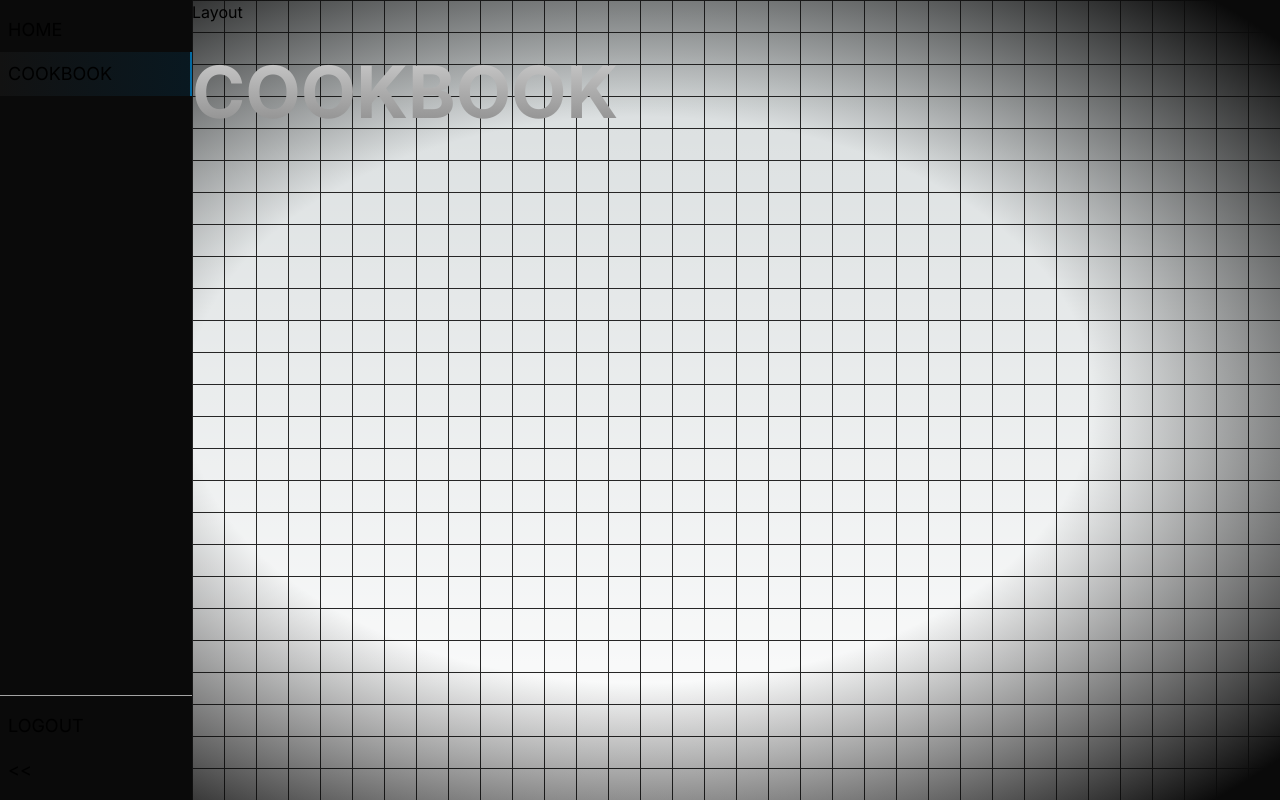
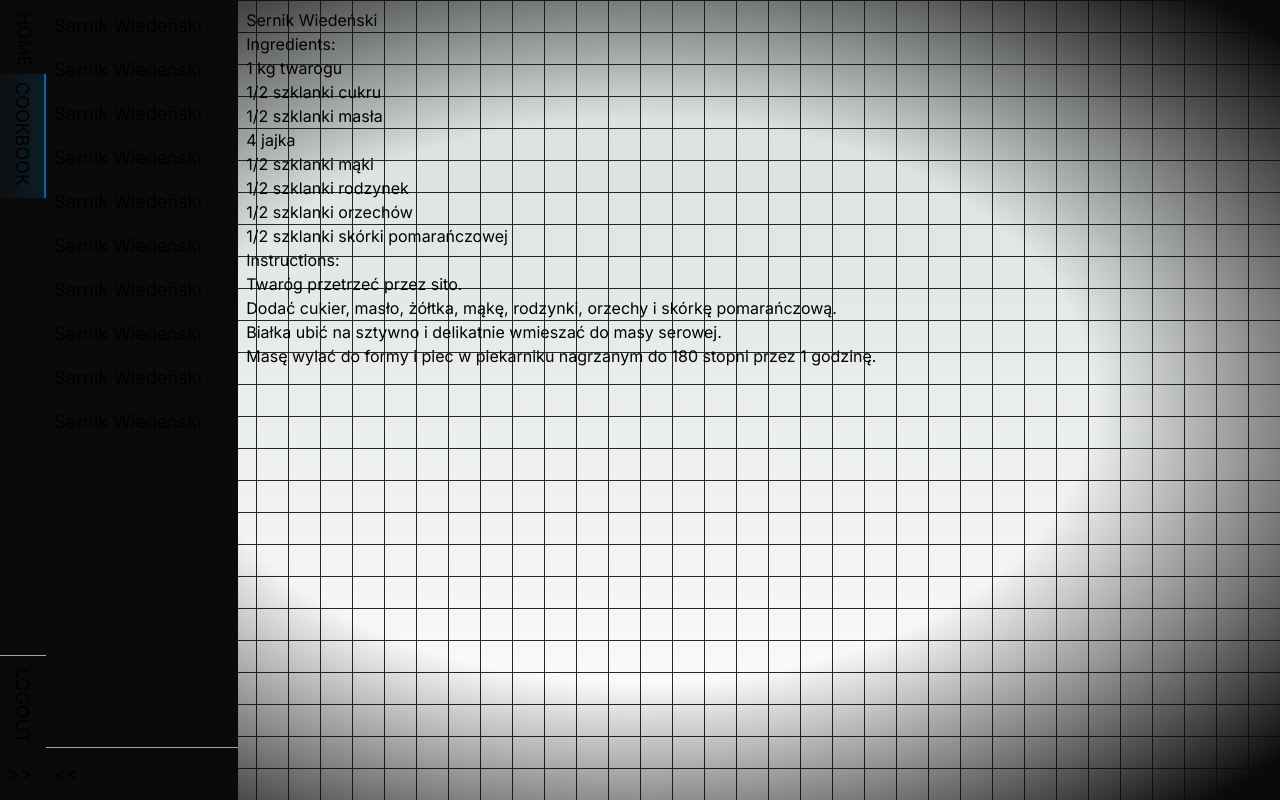
Before and after one commit to TheWinci/dot-dev, a Next.js app: page /app/cookbook in a window 1280 px wide. Built offline with nearby package versions, Linux system fonts and the light colour scheme.

Commit message:
refactor: 💡 refactored navigation

```diff
--- /dev/null
+++ b/app/app/cookbook/[...name]/page.tsx
@@ -0,0 +1,49 @@
+import React from "react";
+
+interface RecipeProps {
+  title: string;
+  ingredients: string[];
+  instructions: string[];
+}
+
+const defaultProps: RecipeProps = {
+  title: "Sernik Wiedeński",
+  ingredients: [
+    "1 kg twarogu",
+    "1/2 szklanki cukru",
+    "1/2 szklanki masła",
+    "4 jajka",
+    "1/2 szklanki mąki",
+    "1/2 szklanki rodzynek",
+    "1/2 szklanki orzechów",
+    "1/2 szklanki skórki pomarańczowej",
+  ],
+  instructions: [
+    "Twaróg przetrzeć przez sito.",
+    "Dodać cukier, masło, żółtka, mąkę, rodzynki, orzechy i skórkę pomarańczową.",
+    "Białka ubić na sztywno i delikatnie wmieszać do masy serowej.",
+    "Masę wylać do formy i piec w piekarniku nagrzanym do 180 stopni przez 1 godzinę.",
+  ],
+};
+
+function Recipe({ title = defaultProps.title, ingredients = defaultProps.ingredients, instructions = defaultProps.instructions }: RecipeProps) {
+  return (
+    <div className="m-2">
+      <h2>{title}</h2>
+      <h3>Ingredients:</h3>
+      <ul>
+        {ingredients.map((ingredient, index) => (
+          <li key={index}>{ingredient}</li>
+        ))}
+      </ul>
+      <h3>Instructions:</h3>
+      <ol>
+        {instructions.map((instruction, index) => (
+          <li key={index}>{instruction}</li>
+        ))}
+      </ol>
+    </div>
+  );
+}
+
+export default Recipe;
--- a/app/app/cookbook/layout.tsx
+++ b/app/app/cookbook/layout.tsx
@@ -1,9 +1,28 @@
 import React, { PropsWithChildren } from "react";
+import Navigation from "../navigation";
+
+const recipesConfig = [
+  { label: "Sernik Wiedeński", path: "/app/cookbook/sernik-wiedenski" },
+  { label: "Sernik Wiedeński", path: "/app/cookbook/sernik-wiedenski" },
+  { label: "Sernik Wiedeński", path: "/app/cookbook/sernik-wiedenski" },
+  { label: "Sernik Wiedeński", path: "/app/cookbook/sernik-wiedenski" },
+  { label: "Sernik Wiedeński", path: "/app/cookbook/sernik-wiedenski" },
+  { label: "Sernik Wiedeński", path: "/app/cookbook/sernik-wiedenski" },
+  { label: "Sernik Wiedeński", path: "/app/cookbook/sernik-wiedenski" },
+  { label: "Sernik Wiedeński", path: "/app/cookbook/sernik-wiedenski" },
+  { label: "Sernik Wiedeński", path: "/app/cookbook/sernik-wiedenski" },
+  { label: "Sernik Wiedeński", path: "/app/cookbook/sernik-wiedenski" },
+];
 
 function Layout({ children }: PropsWithChildren) {
   return (
-    <div className="">
-      Layout
+    <div className="flex h-full w-full flex-row">
+      <Navigation
+        config={recipesConfig}
+        expanded
+        accent="border-orange-700 from-orange-700/20"
+        footer={false}
+      />
       {children}
     </div>
   );
--- a/app/app/cookbook/page.tsx
+++ b/app/app/cookbook/page.tsx
@@ -2,9 +2,9 @@ import React from "react";
 
 function Page() {
   return (
-    <p className="relative z-20 bg-gradient-to-b from-neutral-200 to-neutral-500 bg-clip-text py-8 text-4xl font-bold text-transparent sm:text-7xl">
-      COOKBOOK
-    </p>
+    <div className="bg-green-900/50 w-full h-full">
+      {"COOKBOOK"}
+    </div>
   );
 }
 
--- a/app/app/layout.tsx
+++ b/app/app/layout.tsx
@@ -6,15 +6,18 @@ export const metadata: Metadata = {
   title: "winci.dev",
   description: "Generated by create next app",
 };
+import { NavigationConfig } from "./navigation"; // Import the missing NavigationConfig type
+
+const navigationConfig: NavigationConfig[] = [
+  { label: "COOKBOOK", path: "/app/cookbook" },
+];
 
 export default function Layout({ children }: PropsWithChildren) {
   return (
-    <div className="bg-grid h-full w-full">
+    <div className="h-full w-full bg-grid">
       <div className="relative flex h-full w-full">
-        <Navigation />
-        <div className="flex w-full overflow-hidden">
-          {children}
-        </div>
+        <Navigation header footer accent="sky-700" config={navigationConfig}/>
+        <div className="flex w-full overflow-hidden">{children}</div>
       </div>
     </div>
   );
--- a/app/app/navigation.tsx
+++ b/app/app/navigation.tsx
@@ -4,76 +4,109 @@ import { logout } from "@/libs/auth";
 import { cn } from "@/utils/cn";
 import Link from "next/link";
 import { usePathname, useRouter } from "next/navigation";
-import React, { HTMLProps, PropsWithChildren, useState } from "react";
+import React, {
+  HTMLProps,
+  PropsWithChildren,
+  useCallback,
+  useMemo,
+  useState,
+} from "react";
 
-function Navigation() {
-  const router = useRouter();
-  const [isExpanded, setIsExpanded] = useState(true);
+export type NavigationConfig = {
+  label: string;
+  path: string;
+};
+export type NavigationProps = {
+  header?: React.ReactNode | boolean;
+  footer?: React.ReactNode | boolean;
+  accent?: string;
+  config: NavigationConfig[];
+  expanded?: boolean;
+};
+
+function Navigation({
+  footer,
+  header,
+  config,
+  expanded = false,
+  accent = "",
+}: NavigationProps) {
+  const [isExpanded, setIsExpanded] = useState(expanded);
   const pathname = usePathname();
 
-  const isSelected = (path: string) => {
-    return pathname === path
-      ? "border-r-2 border-sky-700 bg-gradient-to-l from-sky-700/15 to-neutral-700/15"
+  const FooterToRender = useMemo(() => {
+    if (footer) {
+      if (typeof footer === "boolean") {
+        return <DefaultFooter />;
+      }
+      return footer;
+    }
+    return null;
+  }, [footer]);
+
+  const HeaderToRender = useMemo(() => {
+    if (header) {
+      if (typeof header === "boolean") {
+        return <DefaultHeader />;
+      }
+      return header;
+    }
+    return null;
+  }, [header]);
+
+  const isSelected = useCallback(
+    (path: string) => {
+      return pathname.includes(path)
+        ? cn(
+            `border-r-2 border-sky-700 bg-gradient-to-l from-sky-700/20 to-neutral-700/10`,
+            accent,
+          )
         : "";
-  };
+    },
+    [pathname, accent],
+  );
 
   const handleExpandClicked = () => setIsExpanded(true);
   const handleCollapsClicked = () => setIsExpanded(false);
-
-  const handleLogout = async () => {
-    await logout();
-    router.push("/auth");
-  };
 
   return (
     <div
       className={`${
         isExpanded ? "w-48" : "w-12"
-      } left-0 top-0 h-full flex-shrink-0 overflow-hidden bg-neutral-950 text-lg transition-all duration-300 ease-linear`}
+      } flex h-full flex-col bg-neutral-950 text-lg transition-all duration-300 ease-linear`}
     >
-      <nav
+      <div
         className={`${
           isExpanded
             ? "[&>*]:[writing-mode:horizontal-tb]"
-            : "flex-wrap content-start [&>*]:[writing-mode:vertical-rl]"
-        } flex flex-col overflow-auto pt-2`}
+            : "[&>*]:[writing-mode:vertical-rl]"
+        } flex w-full shrink grow flex-col content-start overflow-auto text-nowrap [&>*:first-child]:pt-1 [&>*:last-child]:pb-1`}
       >
-        <Link href={"/app"} className={isSelected("/app")}>
-          <Hover>HOME</Hover>
+        {HeaderToRender}
+        {config.map((item, index) => (
+          <Link
+            key={`${item.path}-${index}`}
+            href={item.path}
+            className={isSelected(item.path)}
+          >
+            <Hover>{item.label}</Hover>
           </Link>
-        <Link
-          href={"/app/cookbook"}
-          className={`${isSelected("/app/cookbook")}`}
-        >
-          <Hover>COOKBOOK</Hover>
-        </Link>
-      </nav>
+        ))}
+      </div>
       <div
         className={`${
           isExpanded
-            ? "w-48 [&>div]:[writing-mode:horizontal-tb]"
-            : "w-12 flex-wrap content-start [&>div]:[writing-mode:vertical-rl]"
-        } absolute bottom-0 left-0 flex flex-col pb-2 transition-all duration-300 ease-linear`}
+            ? "[&>*]:[writing-mode:horizontal-tb]"
+            : "[&>*:last-child]:[writing-mode:horizontal-tb] [&>*]:[writing-mode:vertical-rl]"
+        } w-full content-start border-t border-neutral-400 [&>*:first-child]:pt-3 [&>*:last-child]:pb-3`}
       >
-        <Hover
-          onClick={handleLogout}
-          className={`border-t border-neutral-400 pt-4`}
-        >
-          LOGOUT
-        </Hover>
-        <div>
+        {FooterToRender}
         <Show if={isExpanded}>
           <Hover onClick={handleCollapsClicked}>{"<<"}</Hover>
         </Show>
         <Show if={!isExpanded}>
-            <Hover
-              onClick={handleExpandClicked}
-              className="[writing-mode:horizontal-tb]"
-            >
-              {">>"}
-            </Hover>
+          <Hover onClick={handleExpandClicked}>{">>"}</Hover>
         </Show>
-        </div>
       </div>
     </div>
   );
@@ -98,3 +131,20 @@ function Hover({
     </div>
   );
 }
+
+function DefaultFooter() {
+  const router = useRouter();
+  const handleLogout = async () => {
+    await logout();
+    router.push("/auth");
+  };
+  return <Hover onClick={handleLogout}>LOGOUT</Hover>;
+}
+
+function DefaultHeader() {
+  return (
+    <Link key={"/app"} href={"/app"}>
+      <Hover>HOME</Hover>
+    </Link>
+  );
+}
--- a/app/app/page.tsx
+++ b/app/app/page.tsx
@@ -2,9 +2,9 @@ import React from "react";
 
 function Page() {
   return (
-    <p className="relative z-20 bg-gradient-to-b from-neutral-200 to-neutral-500 bg-clip-text py-8 text-4xl font-bold text-transparent sm:text-7xl">
-      HOME
-    </p>
+    <div className="relative flex justify-center items-center w-full bg-gradient-to-b from-neutral-200 to-neutral-500 bg-clip-text py-8 text-4xl font-bold text-transparent sm:text-7xl">
+      {"¯\\_(ツ)_/¯"}
+    </div>
   );
 }
 
```
Lines whose indentation alone changed are shown as unchanged.
